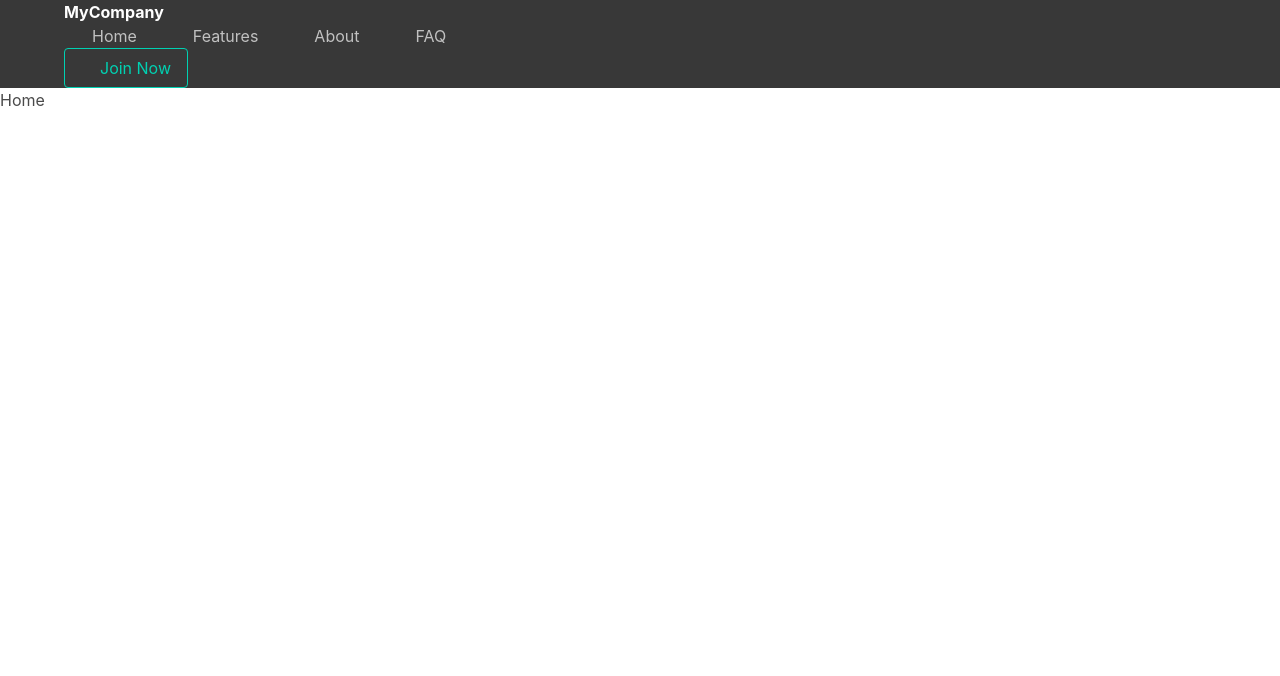
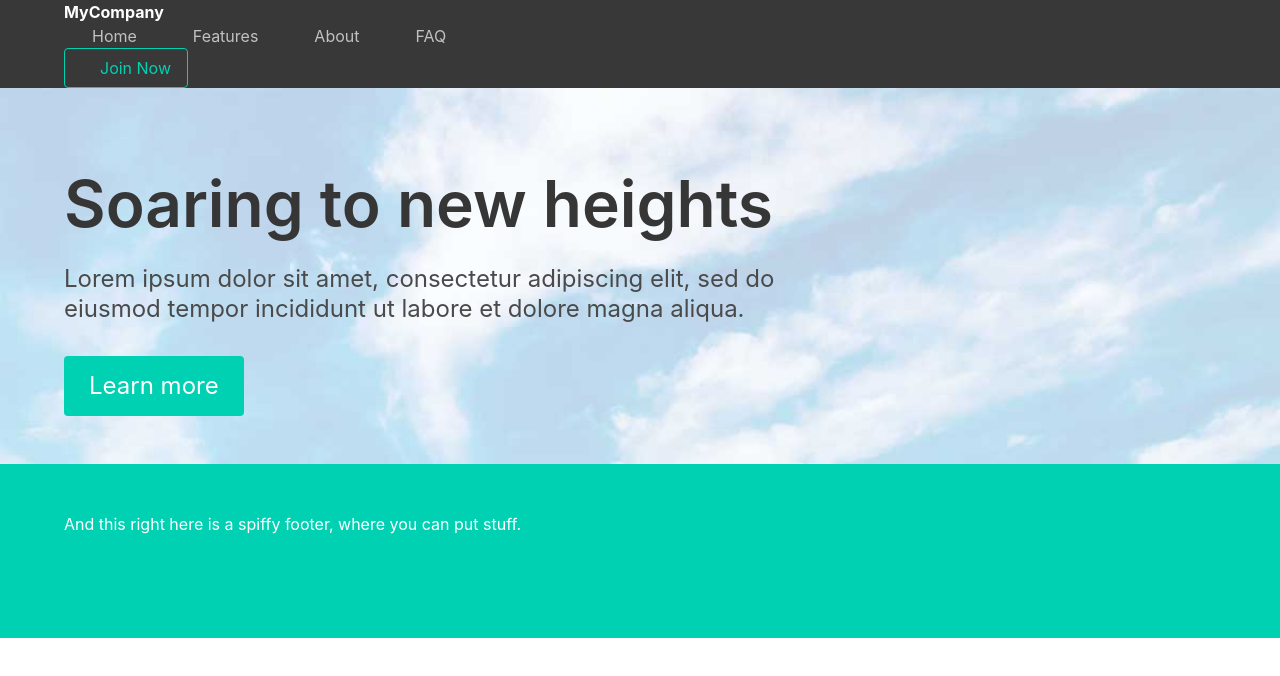
Before and after one commit to alwinruby/AngularVReactVVueJS, a Vue app in the folder Vue/compare-vue/: page / in a window 1280 px wide. Shown: the top 676 px of the page. Built offline with nearby package versions, Linux system fonts and the light colour scheme; the HTML template or start-up script is replaced by a standard one.

Commit message:
Footer and Hero Section done

```diff
--- a/Vue/compare-vue/src/App.vue
+++ b/Vue/compare-vue/src/App.vue
@@ -33,7 +33,22 @@
         </div>
       </div>
     </div>
+
     <router-view></router-view>
+
+    <footer class="footer is-primary">
+      <div class="container">
+        <div class="columns">
+          <div class="column">
+            <p>And this right here is a spiffy footer, where you can put stuff.</p>
+          </div>
+          <div class="column has-text-right">
+            <a class="icon" href="#"><i class="fa fa-facebook"></i></a>
+            <a class="icon" href="#"><i class="fa fa-twitter"></i></a>
+          </div>
+        </div>
+      </div>
+    </footer>
   </div>
 </template>
 
@@ -77,4 +92,12 @@ a.r-item
 .nav-toggle span
   background-color: #C1C1C1
 
+footer
+  background-color: $primary !important
+  color: #fff
+
+  .icon
+    color: #fff
+    margin-left: 20px
+
 </style>
--- a/Vue/compare-vue/src/components/Home.vue
+++ b/Vue/compare-vue/src/components/Home.vue
@@ -1,12 +1,28 @@
 <template>
   <div class="home">
-    Home
+    <section class="hero">
+      <div class="hero-body">
+        <div class="container">
+          <h1 class="title">{{ heading }}</h1>
+          <div class="is-two-thirds column is-paddingless">
+            <h2 class="subtitle is-4">{{ subheading }}</h2>
+          </div>
+          <a class="button is-large is-primary" id="learn">Learn more</a>
+        </div>
+      </div>
+    </section>
   </div>
 </template>
 
 <script>
 export default {
-  name: 'home'
+  name: 'home',
+  data () {
+    return {
+      heading: 'Soaring to new heights',
+      subheading: 'Lorem ipsum dolor sit amet, consectetur adipiscing elit, sed do eiusmod tempor incididunt ut labore et dolore magna aliqua.'
+    }
+  }
 }
 </script>
 
@@ -14,5 +30,19 @@ export default {
 <style lang="sass" scoped>
 @import '../mq'
 
+.hero
+  background: url('../assets/clouds.jpg')
+  background-size: cover
 
+  .title
+    +mobile
+      font-weight: bold
+    +tablet
+      font-size: 2.5rem
+    +desktop
+      font-size: 4rem
+      margin-top: 2rem
+
+h2
+  margin: 1.5rem 0 2rem 0 !important
 </style>
```
Also changed, not shown: Vue/compare-vue/src/assets/clouds.jpg (added), Vue/compare-vue/src/assets/logo.png (deleted).
